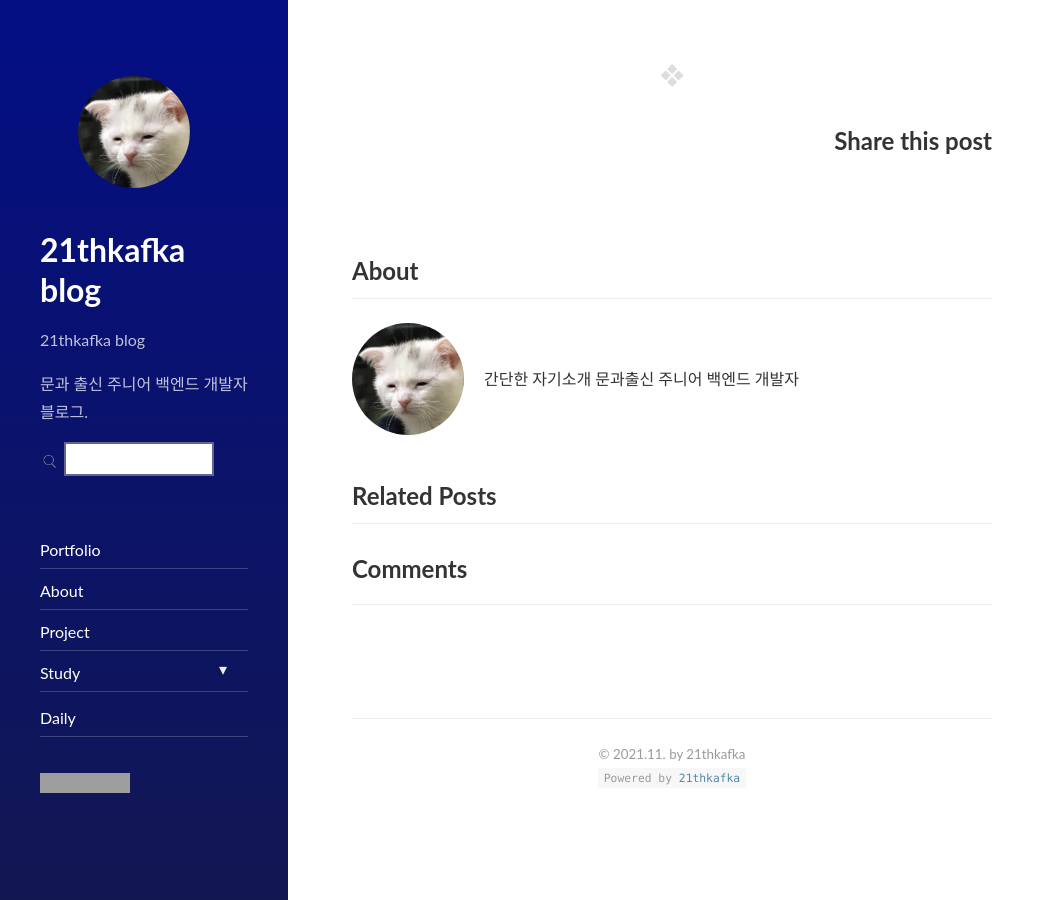
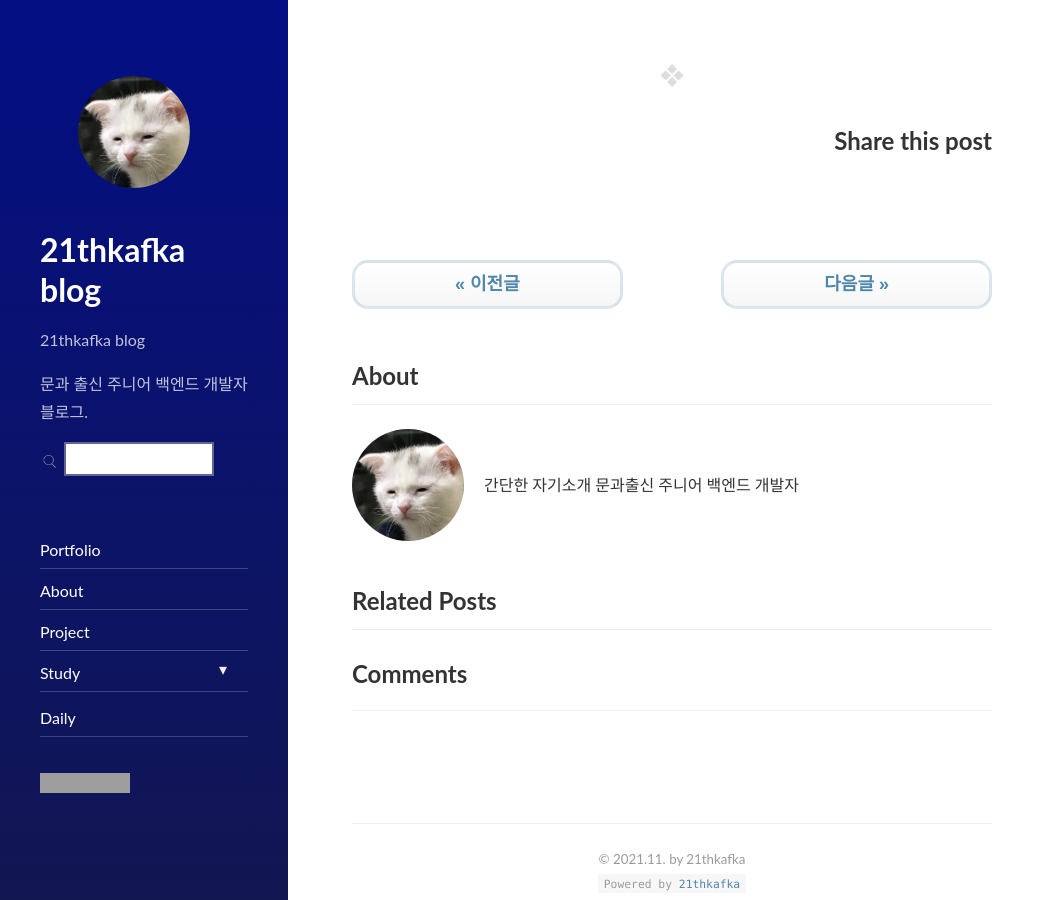
Before and after one commit to 21thkafka/21thkafka.github.io, a Jekyll site: the page built from _posts/daily/2021-11-24-firstDay.md, in a window 1280 px wide and 900 px high, scrolled down 247 px. Shown: the whole window, without its empty margins (0-1055 px from the left). Built offline with Jekyll 4.4.1, drawn with Linux system fonts in a browser that asks for light colours; nearby versions of some CDN libraries; comment, search, counter and statistics services are not loaded; grey boxes are pictures that could not be loaded.

Commit message:
이전글 다음글 버튼 생성

```diff
--- /dev/null
+++ b/_includes/page-button.html
@@ -0,0 +1,12 @@
+<div class="page-control">
+	<div>
+		{% if page.previous.url %}
+		<a id="prev" class="button" href="{{ page.previous.url }}">&laquo; 이전글</a>
+		{% endif %}
+	</div>
+	<div>
+		{% if page.next.url %}
+		<a id="next" class="button" href="{{ page.next.url }}">다음글 &raquo;</a>
+		{% endif %}
+	</div>
+</div>
--- a/_includes/post.html
+++ b/_includes/post.html
@@ -97,4 +97,6 @@
     </div>
   </div>
   <br/>
+  <br>
+  <br>
 {% endunless %}
--- a/_layouts/post.html
+++ b/_layouts/post.html
@@ -4,6 +4,8 @@ layout: base
 
 {% include post.html post=page link_title=false %}
 
+{% include page-button.html %}
+
 {% include about.html %}
 
 {% include analytics.html %}
--- a/assets/css/hydejack.css
+++ b/assets/css/hydejack.css
@@ -248,3 +248,40 @@ input[type="checkbox"]:checked ~ ul{
   width: 100%;
   height: 100%;
 }
+.page-control {
+  height: 100%;
+  display: flex;
+  align-items: center;
+  justify-content: space-between;
+}
+
+.page-control > div {
+  max-width: 50%;
+}
+
+.button {
+  box-shadow:inset 0px 1px 0px 0px #ffffff;
+	background:linear-gradient(to bottom, #ffffff 5%, #f6f6f6 100%);
+	background-color:#ffffff;
+	border-radius:16px;
+	border:3px solid #dcdcdc;
+	display:inline-block;
+	cursor:pointer;
+	color:#666666;
+	font-family:Arial;
+	font-size:18px;
+	font-weight:bold;
+	padding:6px 100px;
+	text-decoration:none;
+	text-shadow:0px 1px 0px #ffffff;
+}
+
+.button:hover {
+  background:linear-gradient(to bottom, #f6f6f6 5%, #ffffff 100%);
+	background-color:#f6f6f6;
+}
+
+.button:active {
+  position:relative;
+	top:1px;
+  }
```
